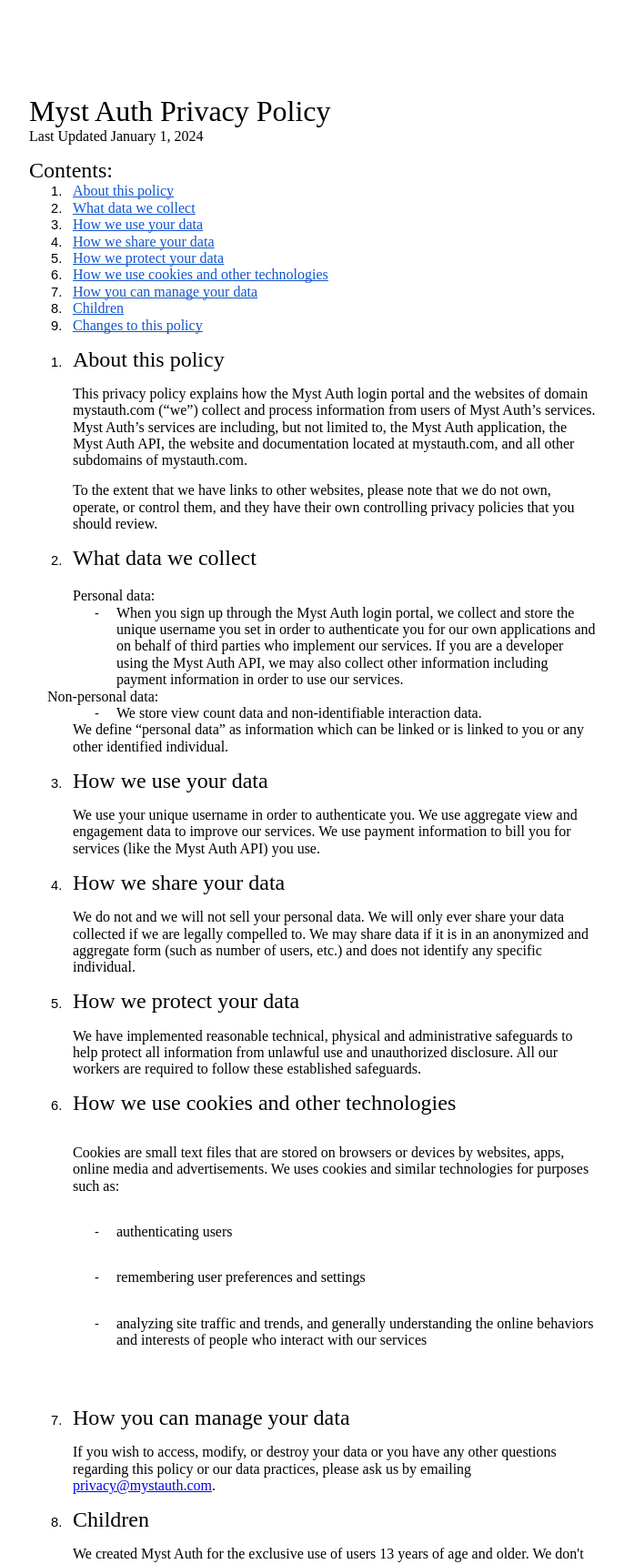
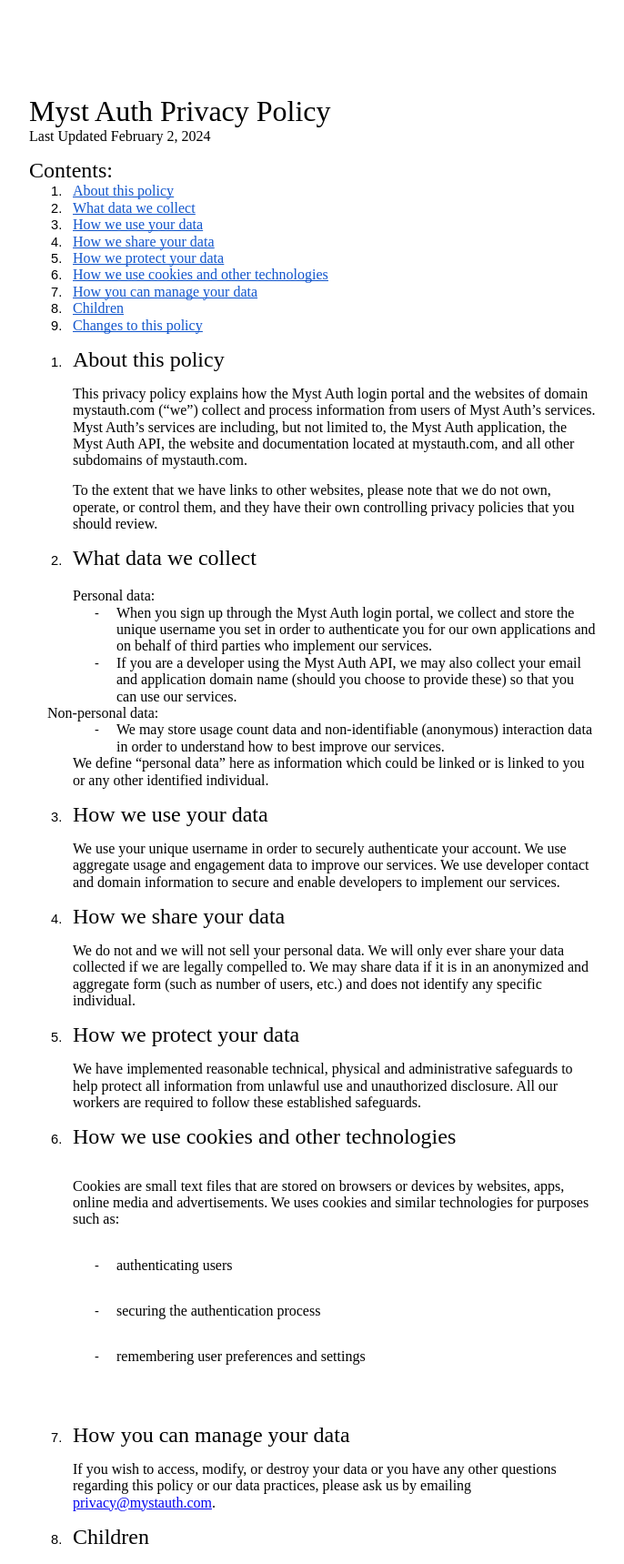
Before and after one commit to mystsec/MystAuth, a Django app: template mystauth/templates/privacy.html in a window 1280 px wide. Shown: the top 1719 px of the page at 91% size, without its empty margins (72-758 px from the left). Run offline with Django 3.2, Linux system fonts and the light colour scheme; the template is opened without the code that fills it, so the values that code supplies are empty; some web fonts are replaced.

Commit message:
Update privacy.html

```diff
--- a/mystauth/templates/privacy.html
+++ b/mystauth/templates/privacy.html
@@ -9,7 +9,7 @@
     </head>
     <body class="c12 doc-content">
         <p class="c5"><span class="c15">Myst Auth Privacy Policy</span></p>
-        <p class="c5"><span class="c1">Last Updated January 1, 2024</span></p>
+        <p class="c5"><span class="c1">Last Updated February 2, 2024</span></p>
         <p class="c5 c8"><span class="c1"></span></p>
         <p class="c5"><span class="c0">Contents:</span></p>
         <ol class="c6 lst-kix_u1yja1qnuf23-0 start" start="1">
@@ -40,20 +40,21 @@
         <p class="c5"><span class="c1">&nbsp;&nbsp;&nbsp;&nbsp;&nbsp;&nbsp;&nbsp;&nbsp;</span></p>
         <p class="c4"><span class="c1">Personal data:</span></p>
         <ul class="c6 lst-kix_413ex1gobkul-0 start">
-            <li class="c5 c9 li-bullet-0"><span class="c1">When you sign up through the Myst Auth login portal, we collect and store the unique username you set in order to authenticate you for our own applications and on behalf of third parties who implement our services. If you are a developer using the Myst Auth API, we may also collect other information including payment information in order to use our services.</span></li>
+            <li class="c5 c9 li-bullet-0"><span class="c1">When you sign up through the Myst Auth login portal, we collect and store the unique username you set in order to authenticate you for our own applications and on behalf of third parties who implement our services.</span></li>
+            <li class="c5 c9 li-bullet-0"><span class="c1">If you are a developer using the Myst Auth API, we may also collect your email and application domain name (should you choose to provide these) so that you can use our services.</span></li>
         </ul>
         <p class="c5"><span class="c1">&nbsp;&nbsp;&nbsp;&nbsp;&nbsp;Non-personal data:</span></p>
         <ul class="c6 lst-kix_52dghtmuaei7-0 start">
-            <li class="c5 c9 li-bullet-0"><span class="c1">We store view count data and non-identifiable interaction data.</span></li>
+            <li class="c5 c9 li-bullet-0"><span class="c1">We may store usage count data and non-identifiable (anonymous) interaction data in order to understand how to best improve our services.</span></li>
         </ul>
-        <p class="c4"><span class="c1">We define &ldquo;personal data&rdquo; as information which can be linked or is linked to you or any other identified individual.</span></p>
+        <p class="c4"><span class="c1">We define &ldquo;personal data&rdquo; here as information which could be linked or is linked to you or any other identified individual.</span></p>
         <p class="c4 c8"><span class="c1"></span></p>
         <a id="kix.37rsdqjersw6"></a>
         <ol class="c6 lst-kix_b57u6zn14d6x-0" start="3">
             <li class="c2 li-bullet-0"><span class="c0">How we use your data</span></li>
         </ol>
         <p class="c4 c8"><span class="c1"></span></p>
-        <p class="c4"><span class="c1">We use your unique username in order to authenticate you. We use aggregate view and engagement data to improve our services. We use payment information to bill you for services (like the Myst Auth API) you use.</span></p>
+        <p class="c4"><span class="c1">We use your unique username in order to securely authenticate your account. We use aggregate usage and engagement data to improve our services. We use developer contact and domain information to secure and enable developers to implement our services.</span></p>
         <p class="c4 c8"><span class="c1"></span></p>
         <a id="kix.x7uipig2bvje"></a>
         <ol class="c6 lst-kix_b57u6zn14d6x-0" start="4">
@@ -77,8 +78,8 @@
         <p class="c11"><span class="c1">Cookies are small text files that are stored on browsers or devices by websites, apps, online media and advertisements. We uses cookies and similar technologies for purposes such as:</span></p>
         <ul class="c6 lst-kix_ymnyl3dm0jr9-0 start">
             <li class="c9 c10 li-bullet-0"><span class="c1">authenticating users</span></li>
+            <li class="c9 c10 li-bullet-0"><span class="c1">securing the authentication process</span></li>
             <li class="c10 c9 li-bullet-0"><span class="c1">remembering user preferences and settings</span></li>
-            <li class="c10 c9 li-bullet-0"><span class="c1">analyzing site traffic and trends, and generally understanding the online behaviors and interests of people who interact with our services</span></li>
         </ul>
         <p class="c10 c8"><span class="c1"></span></p>
         <a id="kix.vyyl405rw4sq"></a>
```
